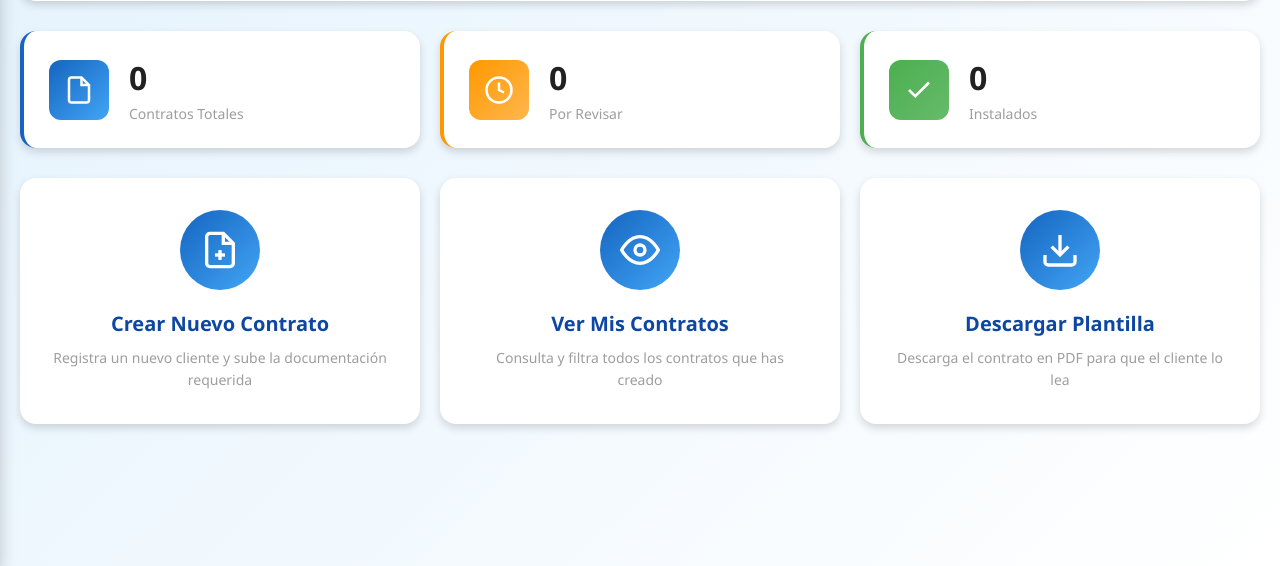
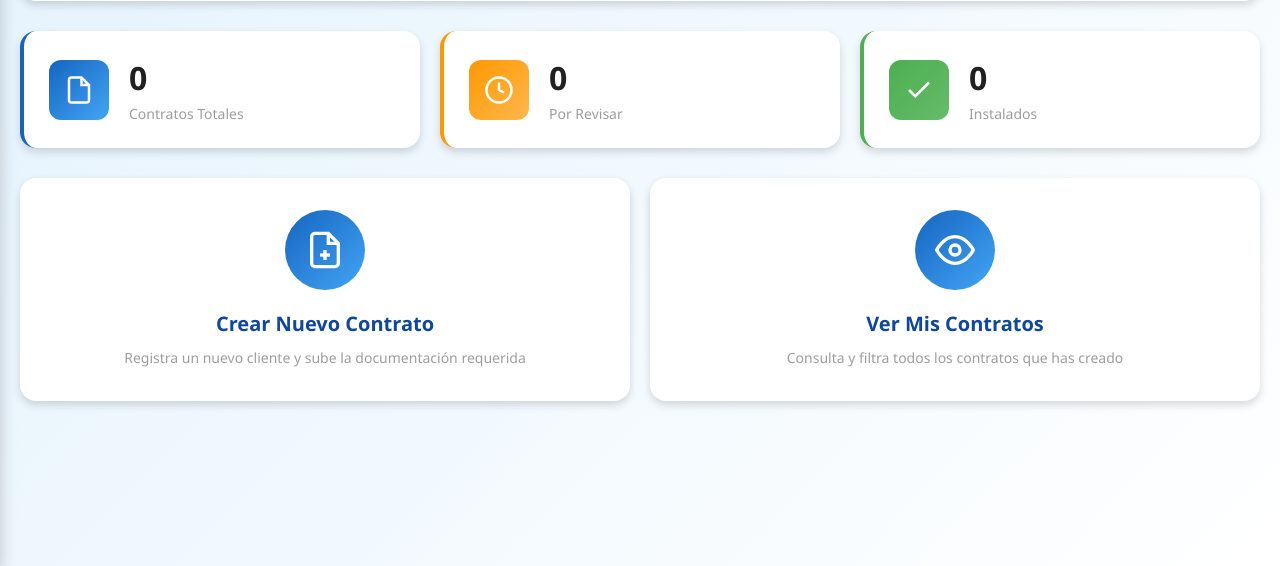
Before and after one commit to oneoficinasogamoso-tech/PROYECT_BILING-ONE-TELECOMUNICASIONES, a Flask app: page /dashboard in a window 1280 px wide. Shown: the part 234-800 px from the top of the page. Run offline with Flask 3, Linux system fonts and the light colour scheme; the visitor is signed in with stand-in values (Sample User, id 1); data that the repository does not hold is empty.

Commit message:
update panel asesor

```diff
--- a/templates/asesor/dashboard.html
+++ b/templates/asesor/dashboard.html
@@ -551,16 +551,6 @@
                     Ver Contratos
                 </a>
             </li>
-            <li>
-                <a href="{{ url_for('asesor.descargar_contrato_pdf') }}">
-                    <svg xmlns="http://www.w3.org/2000/svg" viewBox="0 0 24 24" fill="none" stroke="currentColor" stroke-width="2">
-                        <path d="M21 15v4a2 2 0 0 1-2 2H5a2 2 0 0 1-2-2v-4"></path>
-                        <polyline points="7 10 12 15 17 10"></polyline>
-                        <line x1="12" y1="15" x2="12" y2="3"></line>
-                    </svg>
-                    Descargar Contrato PDF
-                </a>
-            </li>
         </ul>
 
         <a href="{{ url_for('login.logout') }}" class="btn-logout">
@@ -659,17 +649,7 @@
                 <p>Consulta y filtra todos los contratos que has creado</p>
             </a>
 
-            <a href="{{ url_for('asesor.descargar_contrato_pdf') }}" class="action-card">
-                <div class="action-icon">
-                    <svg xmlns="http://www.w3.org/2000/svg" viewBox="0 0 24 24" fill="none" stroke="currentColor" stroke-width="2">
-                        <path d="M21 15v4a2 2 0 0 1-2 2H5a2 2 0 0 1-2-2v-4"></path>
-                        <polyline points="7 10 12 15 17 10"></polyline>
-                        <line x1="12" y1="15" x2="12" y2="3"></line>
-                    </svg>
-                </div>
-                <h3>Descargar Plantilla</h3>
-                <p>Descarga el contrato en PDF para que el cliente lo lea</p>
-            </a>
+
         </div>
     </main>
 
```
